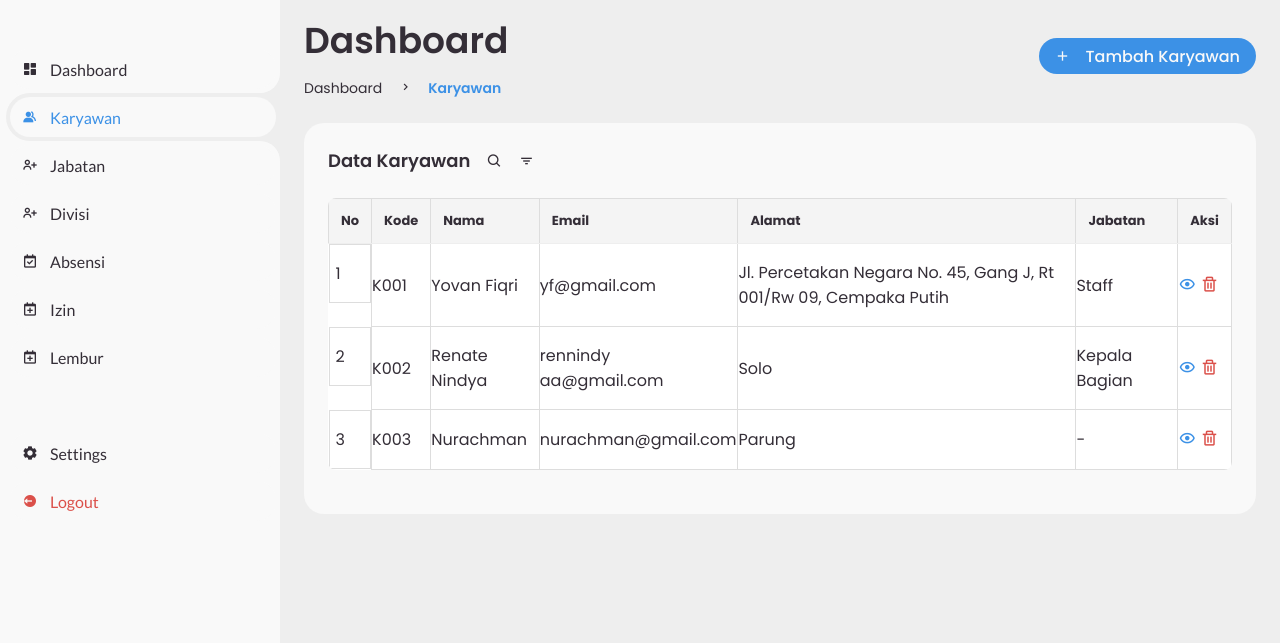
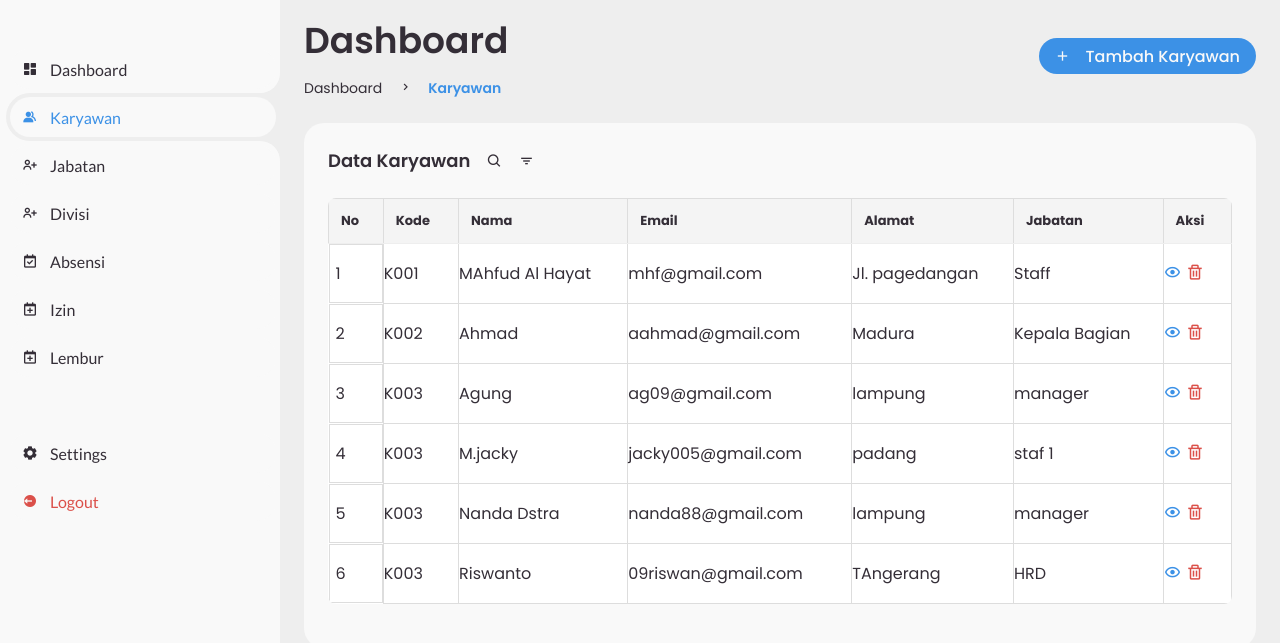
Before and after one commit to mapud12/Sistem-informasi-Manajemen-Karyawan, a plain HTML site: page karyawan.html in a window 1280 px wide. Shown: the part 79-722 px from the top of the page. Drawn offline with nearby package versions, Linux system fonts and the light colour scheme.

Commit message:
Add files via upload

```diff
--- a/karyawan.html
+++ b/karyawan.html
@@ -151,9 +151,9 @@
                     <tr>
                         <td>1</td>
                         <td>K001</td>
-                        <td>Yovan Fiqri</td>
-                        <td>yf@gmail.com</td>
-                        <td>Jl. Percetakan Negara No. 45, Gang J, Rt 001/Rw 09, Cempaka Putih</td>
+                        <td>MAhfud Al Hayat</td>
+                        <td>mhf@gmail.com</td>
+                        <td>Jl. pagedangan</td>
                         <td>Staff</td>
                         <td>
                             <a href="#" class="eye"><i class='bx bx-show'></i></a>
@@ -163,9 +163,9 @@
                     <tr>
                         <td>2</td>
                         <td>K002</td>
-                        <td>Renate Nindya</td>
-                        <td>rennindy aa@gmail.com</td>
-                        <td>Solo</td>
+                        <td>Ahmad</td>
+                        <td>aahmad@gmail.com</td>
+                        <td>Madura</td>
                         <td>Kepala Bagian</td>
                         <td>
                             <a href="#" class="eye"><i class='bx bx-show'></i></a>
@@ -175,10 +175,43 @@
                     <tr>
                         <td>3</td>
                         <td>K003</td>
-                        <td>Nurachman</td>
-                        <td>nurachman@gmail.com</td>
-                        <td>Parung</td>
-                        <td>-</td>
+                        <td>Agung</td>
+                        <td>ag09@gmail.com</td>
+                        <td>lampung</td>
+                        <td>manager</td>
+                        <td>
+                            <a href="#" class="eye"><i class='bx bx-show'></i></a>
+                            <a href="#" class="delete"><i class='bx bx-trash'></i></a>
+                        </td>
+                    <tr>
+                        <td>4</td>
+                        <td>K003</td>
+                        <td>M.jacky</td>
+                        <td>jacky005@gmail.com</td>
+                        <td>padang</td>
+                        <td>staf 1</td>
+                        <td>
+                            <a href="#" class="eye"><i class='bx bx-show'></i></a>
+                            <a href="#" class="delete"><i class='bx bx-trash'></i></a>
+                        </td>
+                    <tr>
+                        <td>5</td>
+                        <td>K003</td>
+                        <td>Nanda Dstra</td>
+                        <td>nanda88@gmail.com</td>
+                        <td>lampung</td>
+                        <td>manager</td>
+                        <td>
+                            <a href="#" class="eye"><i class='bx bx-show'></i></a>
+                            <a href="#" class="delete"><i class='bx bx-trash'></i></a>
+                        </td>
+                    <tr>
+                        <td>6</td>
+                        <td>K003</td>
+                        <td>Riswanto</td>
+                        <td>09riswan@gmail.com</td>
+                        <td>TAngerang</td>
+                        <td>HRD</td>
                         <td>
                             <a href="#" class="eye"><i class='bx bx-show'></i></a>
                             <a href="#" class="delete"><i class='bx bx-trash'></i></a>
```
Also changed, not shown: absensi.html (+11 -11 lines), index.html (+3 -3 lines), izin.html (+12 -12 lines), lembur.html (+17 -9 lines).
